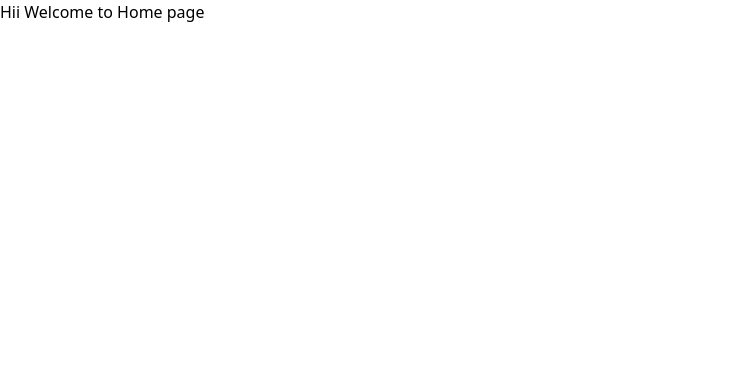
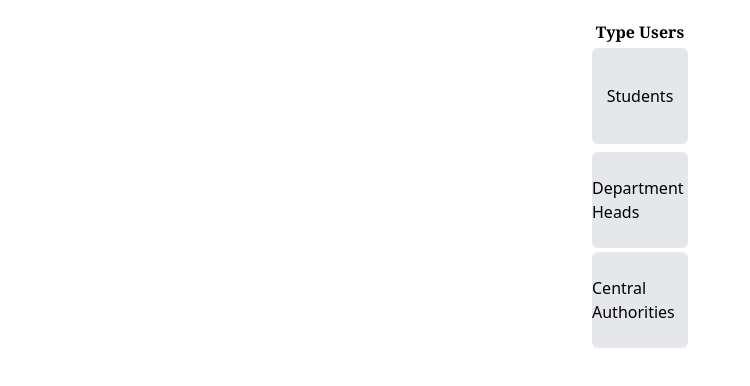
Before and after one commit to Nikhildyag/RGUKT-Committees, a React (Create React App) app in the folder Frontend/: page / in a window 1280 px wide. Shown: the top 386 px of the page, without its empty margins (0-750 px from the left). Built offline with nearby package versions, Linux system fonts and the light colour scheme.

Commit message:
Changes modified

```diff
--- a/Frontend/src/App.js
+++ b/Frontend/src/App.js
@@ -5,7 +5,7 @@ import HomePage from "./components/Home";
 const App = () => (
   <BrowserRouter>
     <Routes>
-      <Route exact path="/" element={<HomePage />} />
+      <Route exact path="/" element={<HomePage/>} />
     </Routes>
   </BrowserRouter>
 );
--- a/Frontend/src/components/Home/index.js
+++ b/Frontend/src/components/Home/index.js
@@ -2,8 +2,17 @@ import React from 'react'
 
 const HomePage = () => {
   return (
-    <div>
-      Hii Welcome to Home page
+    <div className='flex flex-col items-center p-5'>
+       <h1 className='text-[black]  font-bold font-serif'>Type Users</h1>
+       <div className='h-24 w-24 bg-gray-200 border-none rounded-md m-1 flex flex-col items-center justify-center'>
+          Students
+       </div>
+       <div className='h-24 w-24 bg-gray-200 border-none rounded-md m-1 flex flex-col items-center justify-center'>
+          Department Heads
+       </div>
+       <div className='h-24 w-24 bg-gray-200 border-none rounded-md flex flex-col items-center justify-center'>
+          Central Authorities
+       </div>
     </div>
   )
 }
```
